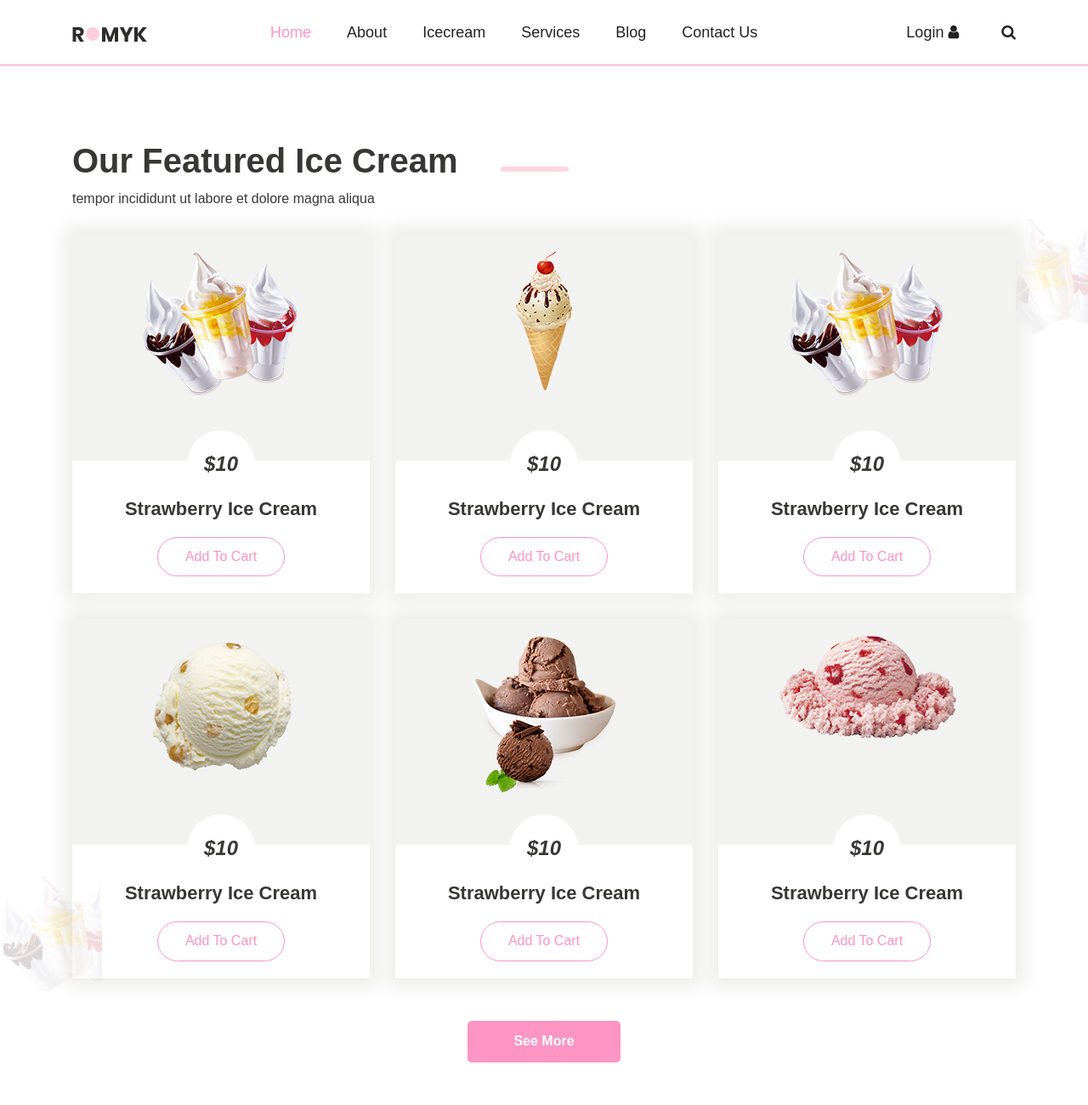
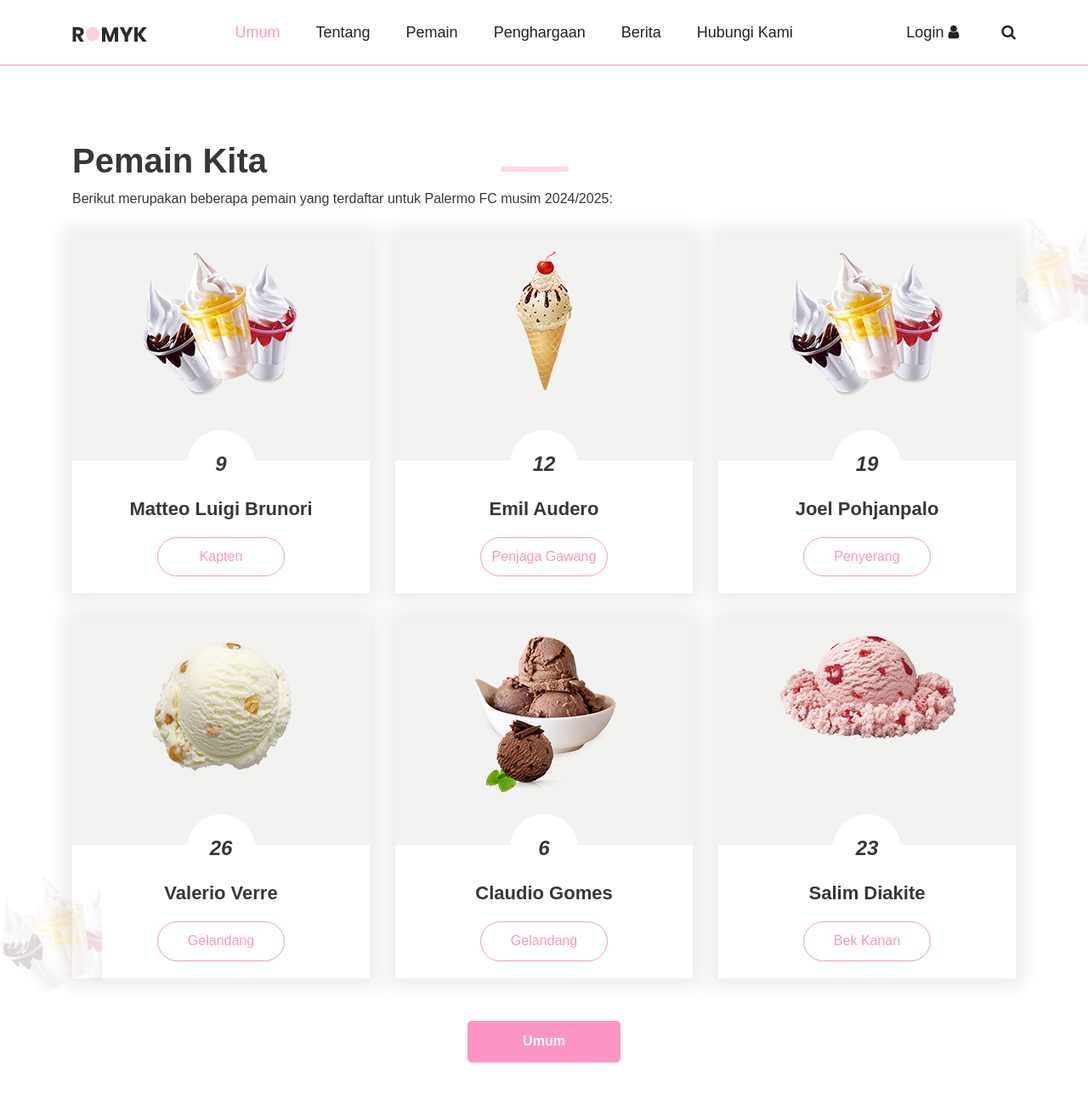
Before and after one commit to Jep04/websaya, a plain HTML site: page icecream.html in a window 1280 px wide. Shown: the top 1300 px of the page at 85% size. Drawn offline with nearby package versions, Linux system fonts and the light colour scheme; files whose address does not match are found by name.

Commit message:
icecream.html

```diff
--- a/icecream.html
+++ b/icecream.html
@@ -9,7 +9,7 @@
       <meta name="viewport" content="width=device-width, initial-scale=1">
       <meta name="viewport" content="initial-scale=1, maximum-scale=1">
       <!-- site metas -->
-      <title>Icecream</title>
+      <title>Pemain</title>
       <meta name="keywords" content="">
       <meta name="description" content="">
       <meta name="author" content="">
@@ -39,22 +39,22 @@
                <div class="collapse navbar-collapse" id="navbarSupportedContent">
                   <ul class="navbar-nav ml-auto">
                      <li class="nav-item active">
-                        <a class="nav-link" href="index.html">Home</a>
+                        <a class="nav-link" href="index.html">Umum</a>
                      </li>
                      <li class="nav-item">
-                        <a class="nav-link" href="about.html">About</a>
+                        <a class="nav-link" href="about.html">Tentang</a>
                      </li>
                      <li class="nav-item">
-                        <a class="nav-link" href="icecream.html">Icecream</a>
+                        <a class="nav-link" href="icecream.html">Pemain</a>
                      </li>
                      <li class="nav-item">
-                        <a class="nav-link" href="services.html">Services</a>
+                        <a class="nav-link" href="services.html">Penghargaan</a>
                      </li>
                      <li class="nav-item">
-                        <a class="nav-link" href="blog.html">Blog</a>
+                        <a class="nav-link" href="blog.html">Berita</a>
                      </li>
                      <li class="nav-item">
-                        <a class="nav-link" href="contact.html">Contact Us</a>
+                        <a class="nav-link" href="contact.html">Hubungi Kami</a>
                      </li>
                   </ul>
                   <form class="form-inline my-2 my-lg-0">
@@ -71,8 +71,8 @@
          <div class="container">
             <div class="row">
                <div class="col-md-12">
-                  <h1 class="cream_taital">Our Featured Ice Cream</h1>
-                  <p class="cream_text">tempor incididunt ut labore et dolore magna aliqua</p>
+                  <h1 class="cream_taital">Pemain Kita</h1>
+                  <p class="cream_text">Berikut merupakan beberapa pemain yang terdaftar untuk Palermo FC musim 2024/2025: </p>
                </div>
             </div>
             <div class="cream_section_2">
@@ -80,25 +80,25 @@
                   <div class="col-md-4">
                      <div class="cream_box">
                         <div class="cream_img"><img src="images/img-1.png"></div>
-                        <div class="price_text">$10</div>
-                        <h6 class="strawberry_text">Strawberry Ice Cream</h6>
-                        <div class="cart_bt"><a href="#">Add To Cart</a></div>
+                        <div class="price_text">9</div>
+                        <h6 class="strawberry_text">Matteo Luigi Brunori</h6>
+                        <div class="cart_bt"><a href="#">Kapten</a></div>
                      </div>
                   </div>
                   <div class="col-md-4">
                      <div class="cream_box">
                         <div class="cream_img"><img src="images/img-2.png"></div>
-                        <div class="price_text">$10</div>
-                        <h6 class="strawberry_text">Strawberry Ice Cream</h6>
-                        <div class="cart_bt"><a href="#">Add To Cart</a></div>
+                        <div class="price_text">12</div>
+                        <h6 class="strawberry_text">Emil Audero</h6>
+                        <div class="cart_bt"><a href="#">Penjaga Gawang</a></div>
                      </div>
                   </div>
                   <div class="col-md-4">
                      <div class="cream_box">
                         <div class="cream_img"><img src="images/img-1.png"></div>
-                        <div class="price_text">$10</div>
-                        <h6 class="strawberry_text">Strawberry Ice Cream</h6>
-                        <div class="cart_bt"><a href="#">Add To Cart</a></div>
+                        <div class="price_text">19</div>
+                        <h6 class="strawberry_text">Joel Pohjanpalo</h6>
+                        <div class="cart_bt"><a href="#">Penyerang</a></div>
                      </div>
                   </div>
                </div>
@@ -108,30 +108,30 @@
                   <div class="col-md-4">
                      <div class="cream_box">
                         <div class="cream_img"><img src="images/img-3.png"></div>
-                        <div class="price_text">$10</div>
-                        <h6 class="strawberry_text">Strawberry Ice Cream</h6>
-                        <div class="cart_bt"><a href="#">Add To Cart</a></div>
+                        <div class="price_text">26</div>
+                        <h6 class="strawberry_text">Valerio Verre</h6>
+                        <div class="cart_bt"><a href="#">Gelandang</a></div>
                      </div>
                   </div>
                   <div class="col-md-4">
                      <div class="cream_box">
                         <div class="cream_img"><img src="images/img-4.png"></div>
-                        <div class="price_text">$10</div>
-                        <h6 class="strawberry_text">Strawberry Ice Cream</h6>
-                        <div class="cart_bt"><a href="#">Add To Cart</a></div>
+                        <div class="price_text">6</div>
+                        <h6 class="strawberry_text">Claudio Gomes</h6>
+                        <div class="cart_bt"><a href="#">Gelandang</a></div>
                      </div>
                   </div>
                   <div class="col-md-4">
                      <div class="cream_box">
                         <div class="cream_img"><img src="images/img-5.png"></div>
-                        <div class="price_text">$10</div>
-                        <h6 class="strawberry_text">Strawberry Ice Cream</h6>
-                        <div class="cart_bt"><a href="#">Add To Cart</a></div>
+                        <div class="price_text">23</div>
+                        <h6 class="strawberry_text">Salim Diakite</h6>
+                        <div class="cart_bt"><a href="#">Bek Kanan</a></div>
                      </div>
                   </div>
                </div>
             </div>
-            <div class="seemore_bt"><a href="#">See More</a></div>
+            <div class="seemore_bt"><a href="#">Umum</a></div>
          </div>
       </div>
       <!-- cream sectuion end -->
```
